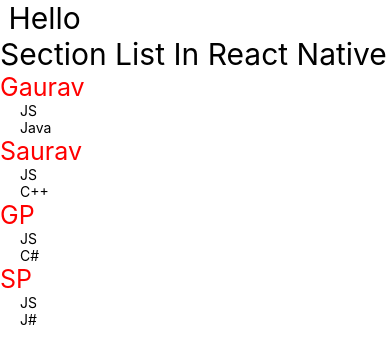
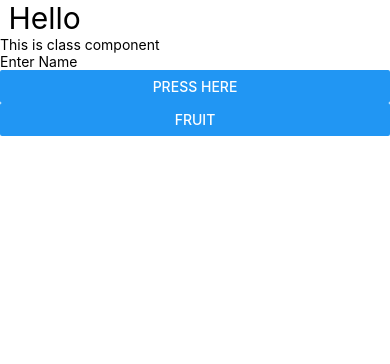
Before and after one commit to Gaurav85431/ReactNative, a React Native app: screen / in a window 390 px wide. Shown: the top 364 px of the page. Built offline with nearby package versions, Linux system fonts and the light colour scheme.

Commit message:
L19 class component

```diff
--- a/App.tsx
+++ b/App.tsx
@@ -8,6 +8,7 @@ import ListWithMap from './ComponentLec11/ListWithMap';
 import GridList from './ComponentLec11/GridList';
 import FlatListLoop from './ComponentLec11/FlatListLoop';
 import SectionListList from './ComponentLec11/SectionList';
+import ClassComponent from './ComponentLec11/Class-Component/ClassComponent';
 
 const App = () => {
   return (
@@ -31,7 +32,10 @@ const App = () => {
       {/* <FlatListLoop /> */}
 
       {/* Lec18 */}
-      <SectionListList />
+      {/* <SectionListList /> */}
+
+      {/* L19 */}
+      <ClassComponent />
     </View>
   );
 };
--- /dev/null
+++ b/ComponentLec11/Class-Component/ClassComponent.tsx
@@ -0,0 +1,31 @@
+import { Component } from 'react';
+import { Button, Text, TextInput, View } from 'react-native';
+
+class ClassComponent extends Component {
+  // isme let ,const sb use nhi hota hai jaise functional me hota hia
+
+  myName = 'Gaurav';
+  Fruit() {
+    console.warn('Apple');
+  }
+  FruitName() {
+    return 'Apple';
+  }
+  render() {
+    return (
+      <View>
+        <Text>This is class component</Text>
+
+        <TextInput placeholder="Enter Name" />
+        <Button
+          title="press here"
+          onPress={() => {
+            console.warn('Name', this.myName, 'Fruit name ', this.FruitName());
+          }}
+        />
+        <Button title="fruit" onPress={this.Fruit} />
+      </View>
+    );
+  }
+}
+export default ClassComponent;
```
